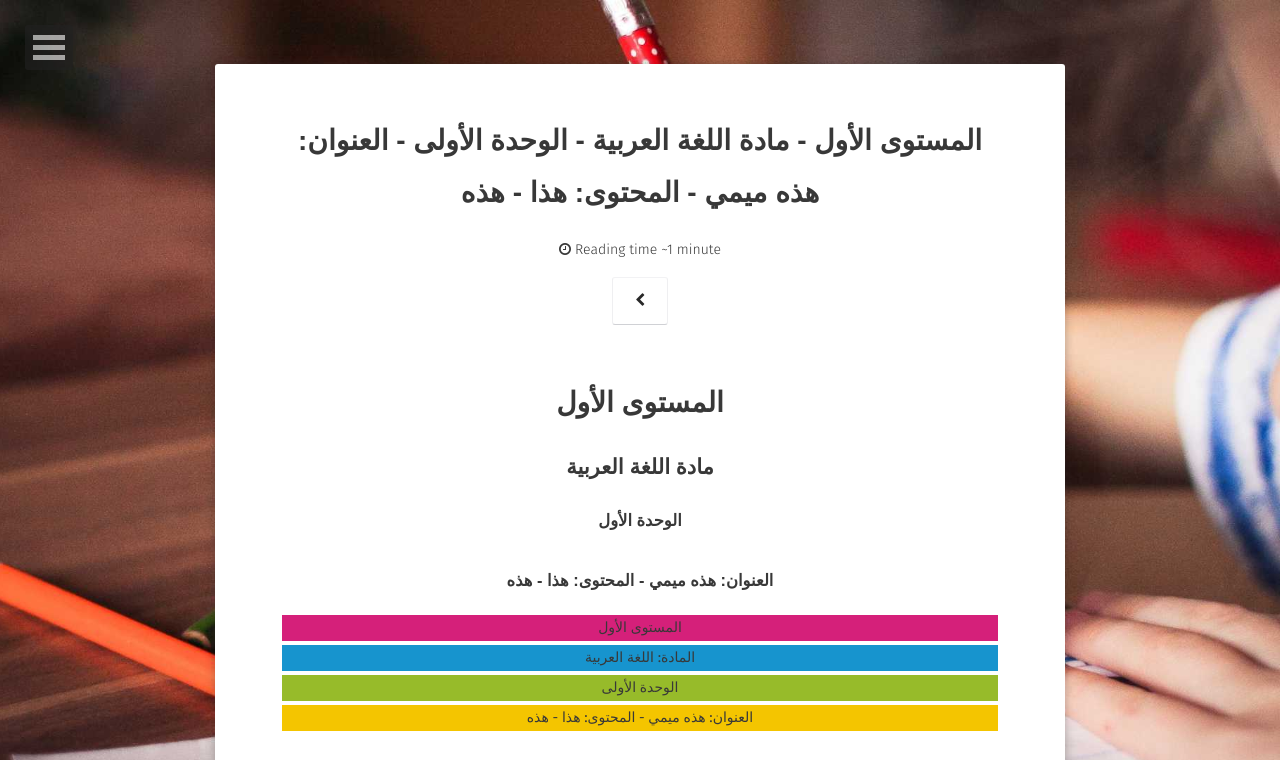
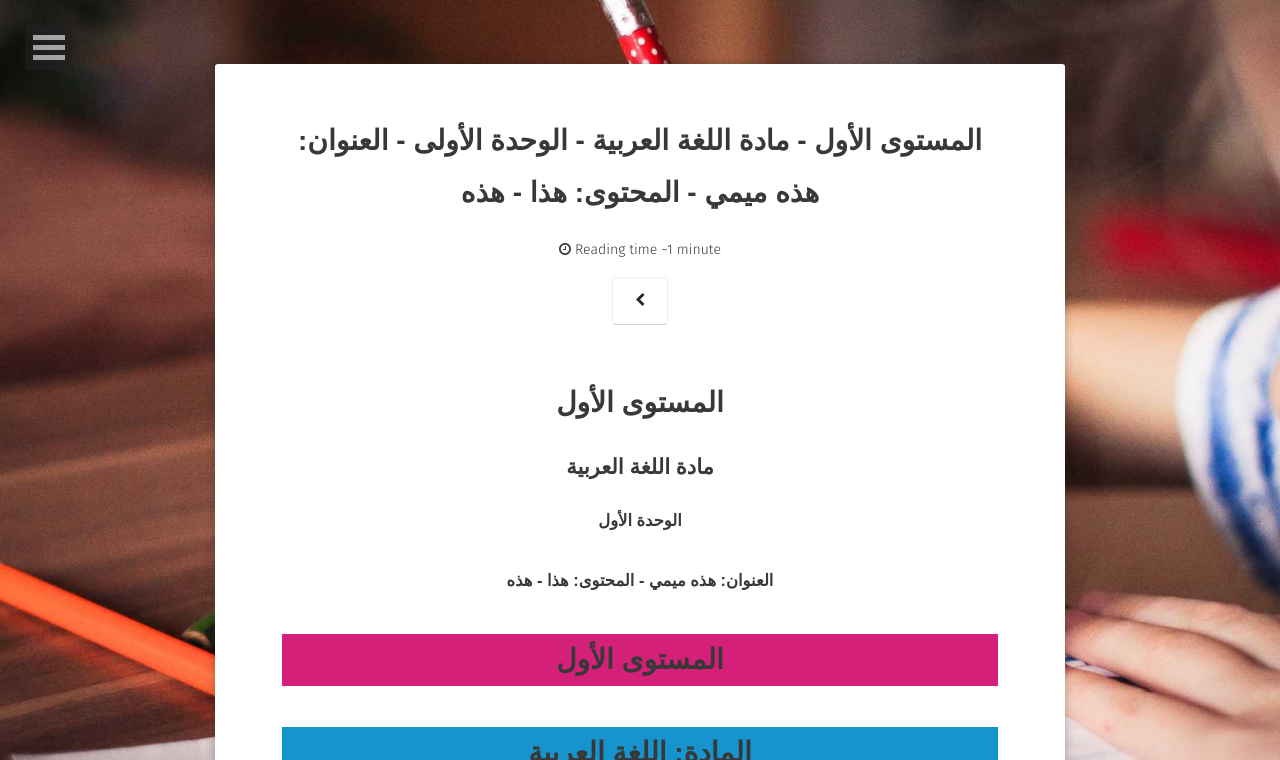
Before and after one commit to sanabilmedia/sanabilmedia.github.io, a Jekyll site: the page built from _posts/2020-09-10-class1-arabe-unite1.md, in a window 1280 px wide. Shown: the top 760 px of the page. Built offline with Jekyll 4.4.1, drawn with Linux system fonts in a browser that asks for light colours; some web fonts are replaced; grey boxes are pictures that could not be loaded.

Commit message:
Add files via upload

```diff
--- a/_posts/2020-09-10-class1-arabe-unite1.md
+++ b/_posts/2020-09-10-class1-arabe-unite1.md
@@ -28,13 +28,17 @@ comments: false
   <tbody>
 <tr>
     <td><div style="background-color: #d5207a;">
-<span>المستوى الأول</span></div>
+<span><h1>
+	المستوى الأول
+		</h1></span></div>
 </td>
 
   </tr>
 <tr>
     <td><div style="background-color: #1794ce; ">
-<span>المادة: اللغة العربية</span></div>
+<span><h1>
+	المادة: اللغة العربية
+		</h1></span></div>
 </td>
 
   </tr>
```
